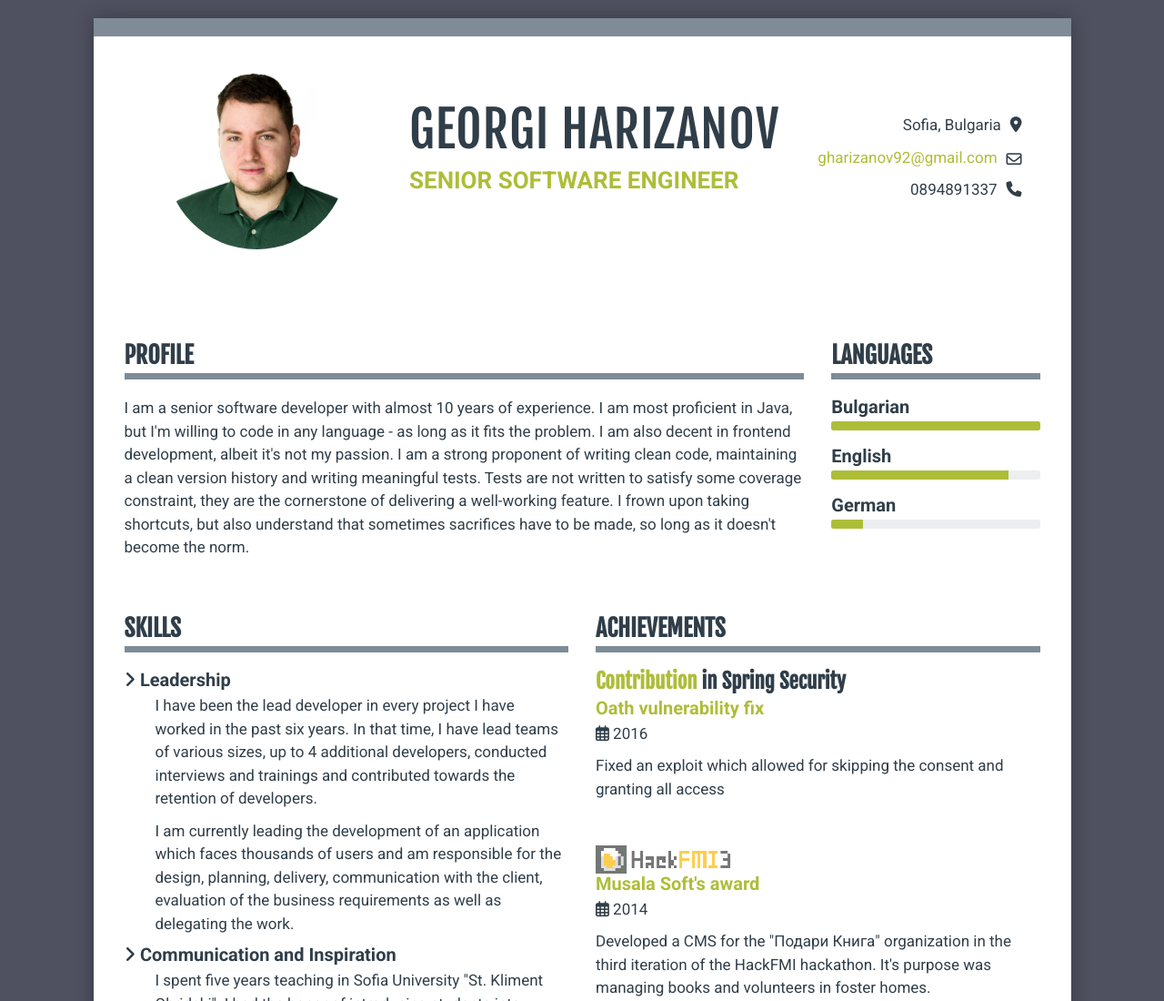
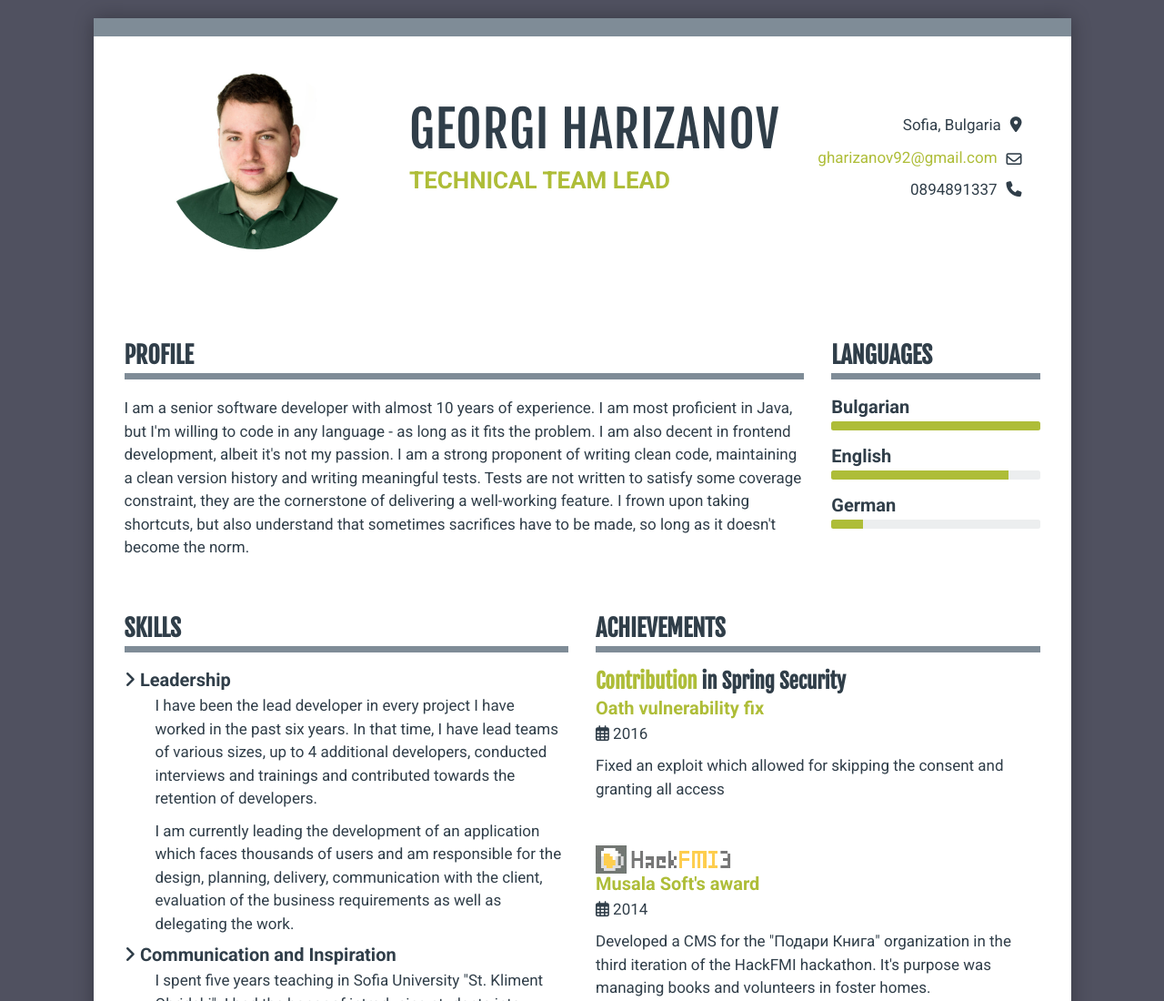
Before and after one commit to gharizanov92/gh-pages, a plain HTML site: page index.html in a window 1280 px wide. Shown: the top 1100 px of the page at 91% size. Drawn offline with nearby package versions, Linux system fonts and the light colour scheme; a web font is replaced by a local one.

Commit message:
updated job title to tech lead

```diff
--- a/index.html
+++ b/index.html
@@ -36,7 +36,7 @@
                 </div>
                 <div id="name-wrapper">
                     <p id="name">Georgi Harizanov</p>
-                    <h3 id="subtitle">Senior Software Engineer</h3>
+                    <h3 id="subtitle">Technical Team Lead</h3>
                 </div>
                 <div id="contacts" class="desktop" style="margin-top: 3em;">
                     <div class="contacts-item">
```
